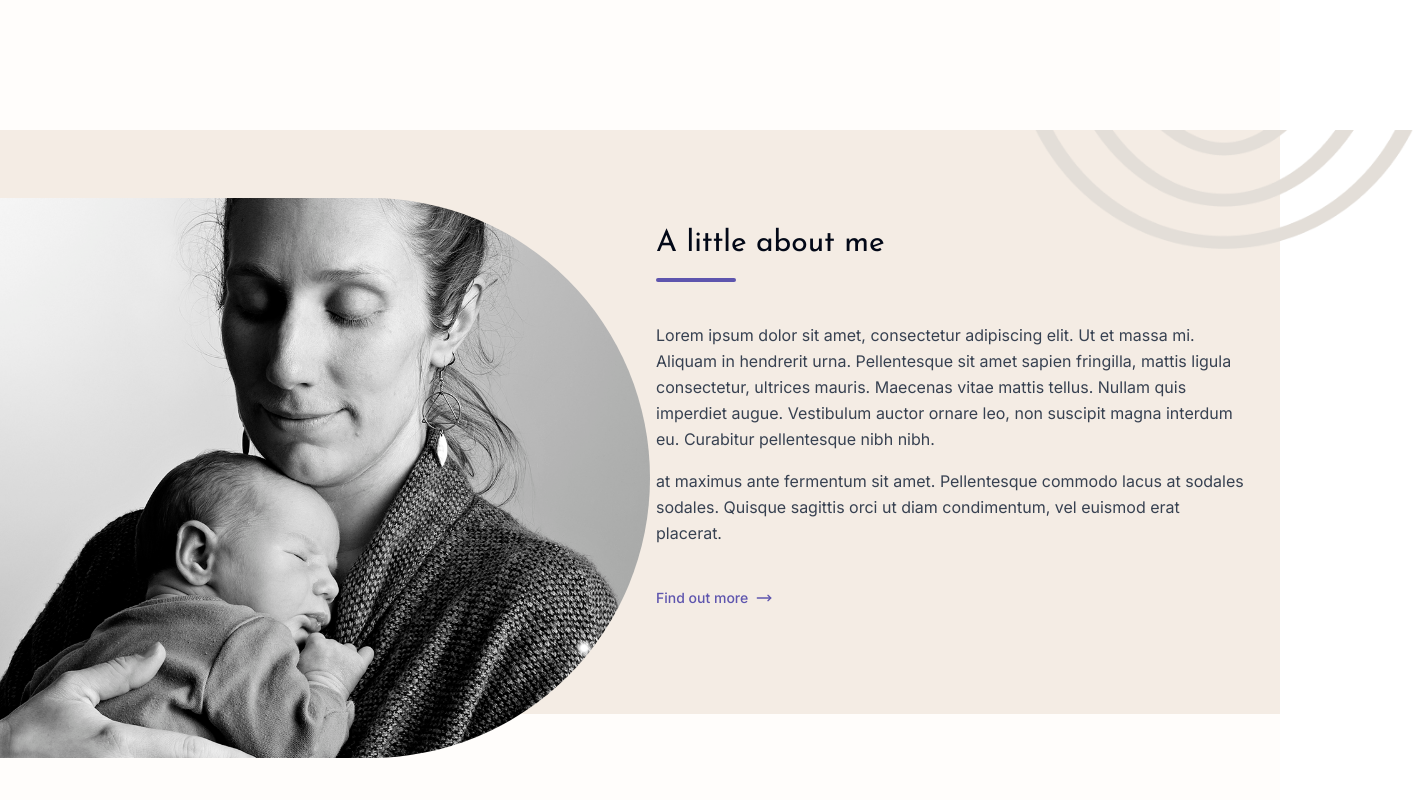
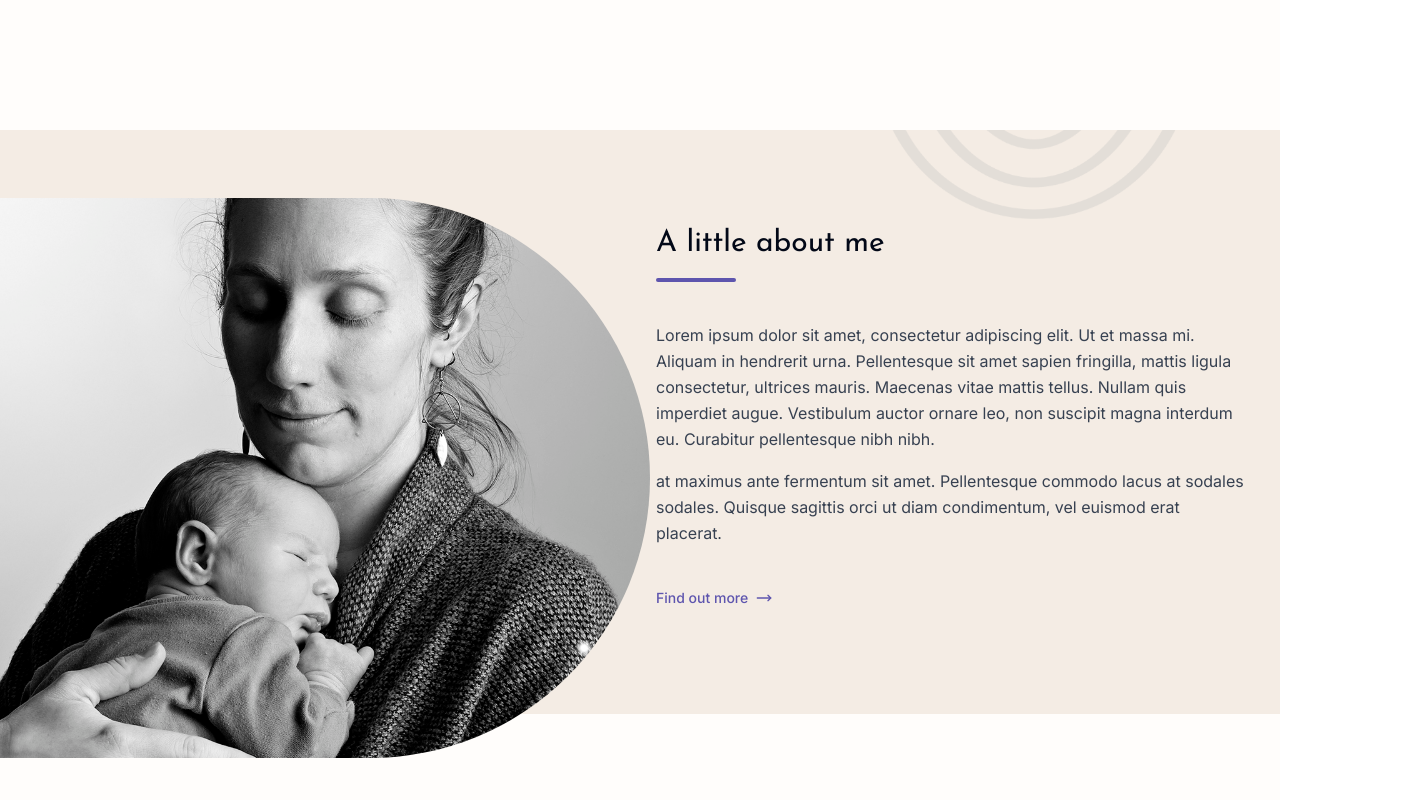
Before and after one commit to RichGriff/doula-website, a Next.js app: page / in a window 1280 px wide. Shown: the part 1180-1980 px from the top of the page, 1424 px wide, since content can reach past the window. Built offline with nearby package versions, Linux system fonts and the light colour scheme.

Commit message:
About accent fix

```diff
--- a/components/website/about.tsx
+++ b/components/website/about.tsx
@@ -42,7 +42,7 @@ export default function About() {
         </div>
       </div>
 
-      <Image src={'/images/hero-accent-1.png'} alt='' width={400} height={200} className='absolute top-0 -right-36' />
+      <Image src={'/images/hero-accent-1.png'} alt='' width={300} height={200} className='absolute top-0 right-24' />
     </div>
   );
 }
--- a/components/website/header.tsx
+++ b/components/website/header.tsx
@@ -25,7 +25,7 @@ export default function Header() {
     <div className="bg-[#F4ECE4] h-24">
       <header
         className={`inset-x-0 top-0 z-50 fixed transition-colors duration-300 ${
-          isScrolled ? 'bg-[#F4ECE490] backdrop-blur-sm' : 'bg-transparent'
+          isScrolled ? 'bg-[#F4ECE499] backdrop-blur' : 'bg-transparent'
         }`}
       >
         <Navbar />
```
